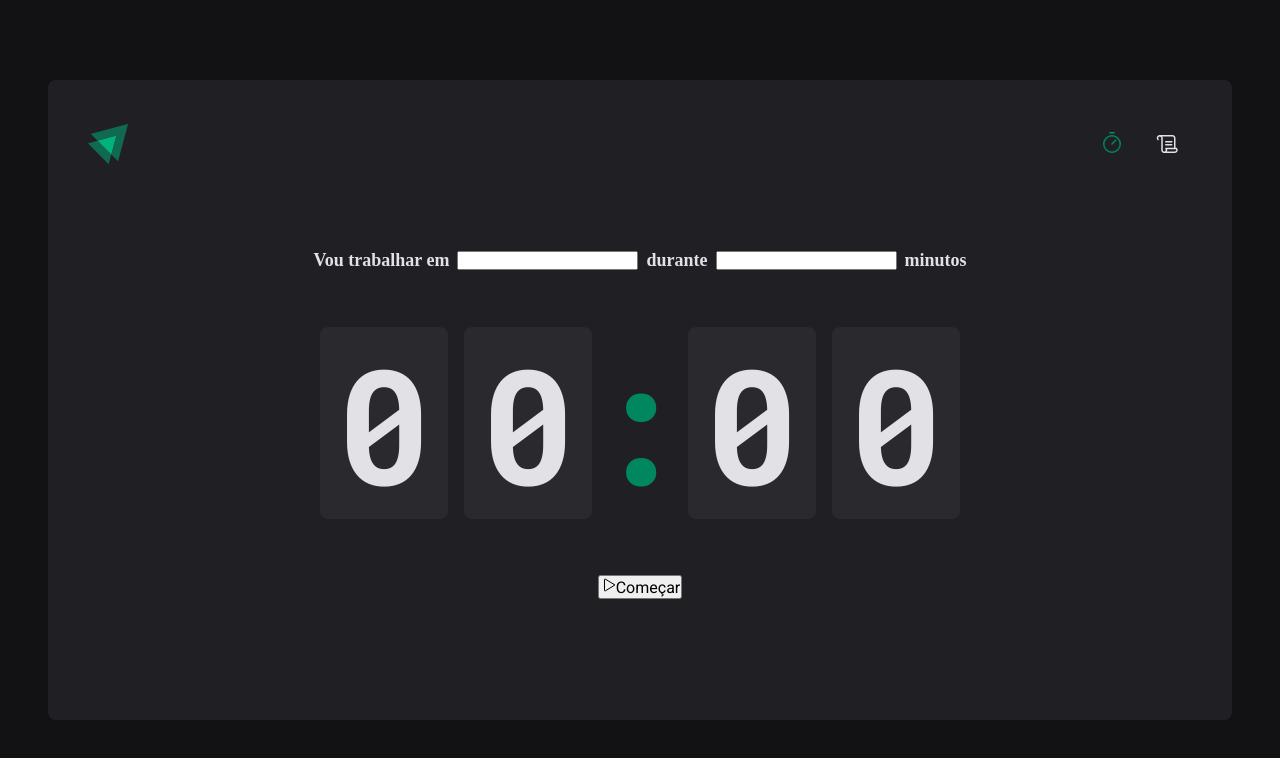
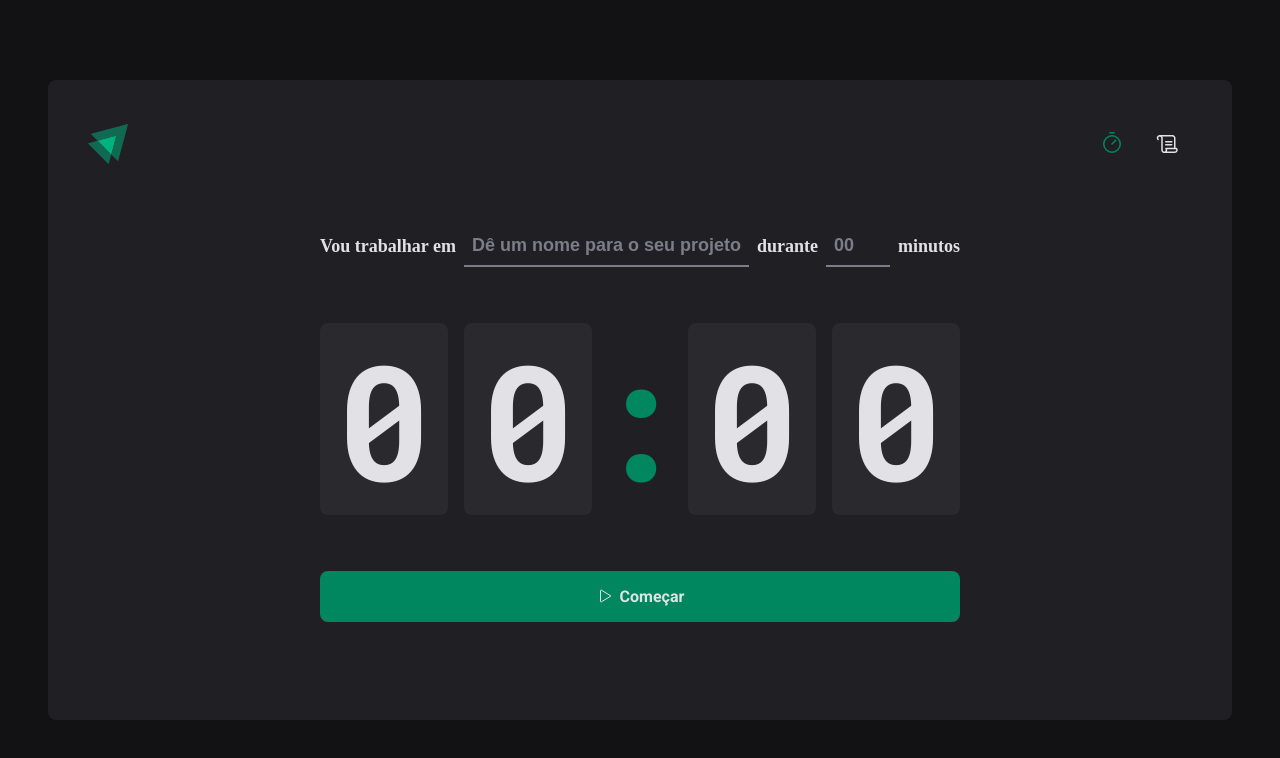
Before and after one commit to LeticiaRosa/02-ignite-timer, a React (Vite) app: page / in a window 1280 px wide. Shown: the top 758 px of the page. Built offline with nearby package versions, Linux system fonts and the light colour scheme.

Commit message:
Finishing Home

```diff
--- a/src/pages/Home/index.tsx
+++ b/src/pages/Home/index.tsx
@@ -1,8 +1,11 @@
 import { Play } from 'phosphor-react'
 import {
+  ButtonStart,
   CountContainer,
   FormContainer,
   HomeContainer,
+  InputMinutesAmount,
+  InputTask,
   Separator,
 } from './styles'
 
@@ -12,10 +15,14 @@
       <form action="">
         <FormContainer>
           <label htmlFor="task">Vou trabalhar em </label>
-          <input id="task" />
+          <InputTask id="task" placeholder="Dê um nome para o seu projeto" />
 
           <label htmlFor="minutesAmount"> durante </label>
-          <input id="minutesAmount" type="number" />
+          <InputMinutesAmount
+            id="minutesAmount"
+            type="number"
+            placeholder="00"
+          />
 
           <span>minutos</span>
         </FormContainer>
@@ -28,10 +35,10 @@
           <span>0</span>
         </CountContainer>
 
-        <button type="submit">
+        <ButtonStart type="submit">
           <Play />
           Começar
-        </button>
+        </ButtonStart>
       </form>
     </HomeContainer>
   )
--- a/src/pages/Home/styles.ts
+++ b/src/pages/Home/styles.ts
@@ -54,3 +54,56 @@
   justify-content: center;
   align-items: center;
 `
+export const ButtonStart = styled.button`
+  display: flex;
+  align-items: center;
+  justify-content: center;
+  width: 100%;
+  padding: 1rem;
+  background-color: ${(props) => props.theme['green-500']};
+  border-radius: 8px;
+  border-style: none;
+  border: 0;
+
+  color: ${(props) => props.theme['gray-100']};
+  font-size: 1rem;
+  font-weight: bold;
+  gap: 0.5rem;
+  cursor: pointer;
+
+  &:disabled {
+    cursor: not-allowed;
+    opacity: 0.7;
+  }
+
+  &:not(:disabled):hover {
+    background-color: ${(props) => props.theme['green-700']};
+  }
+`
+
+const BaseInput = styled.input`
+  background: transparent;
+  height: 2.5rem;
+  border: 0;
+  border-bottom: 2px solid ${(props) => props.theme['gray-500']};
+  font-weight: bold;
+  font-size: 1.125rem;
+  padding: 0 0.5rem;
+  color: ${(props) => props.theme['gray-100']};
+
+  &:focus {
+    box-shadow: none;
+  }
+
+  &::placeholder {
+    color: ${(props) => props.theme['gray-500']};
+  }
+`
+
+export const InputTask = styled(BaseInput)`
+  flex: 1;
+`
+
+export const InputMinutesAmount = styled(BaseInput)`
+  width: 4rem;
+`
```
